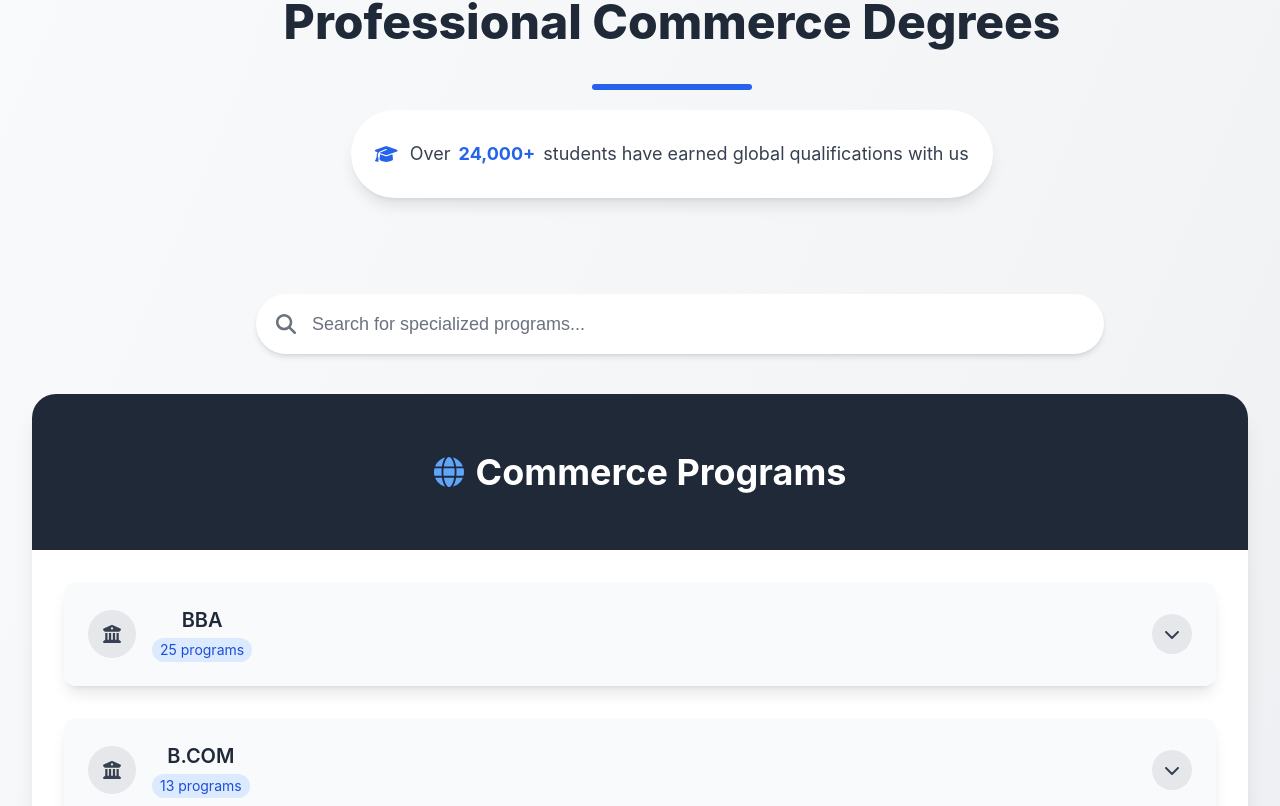
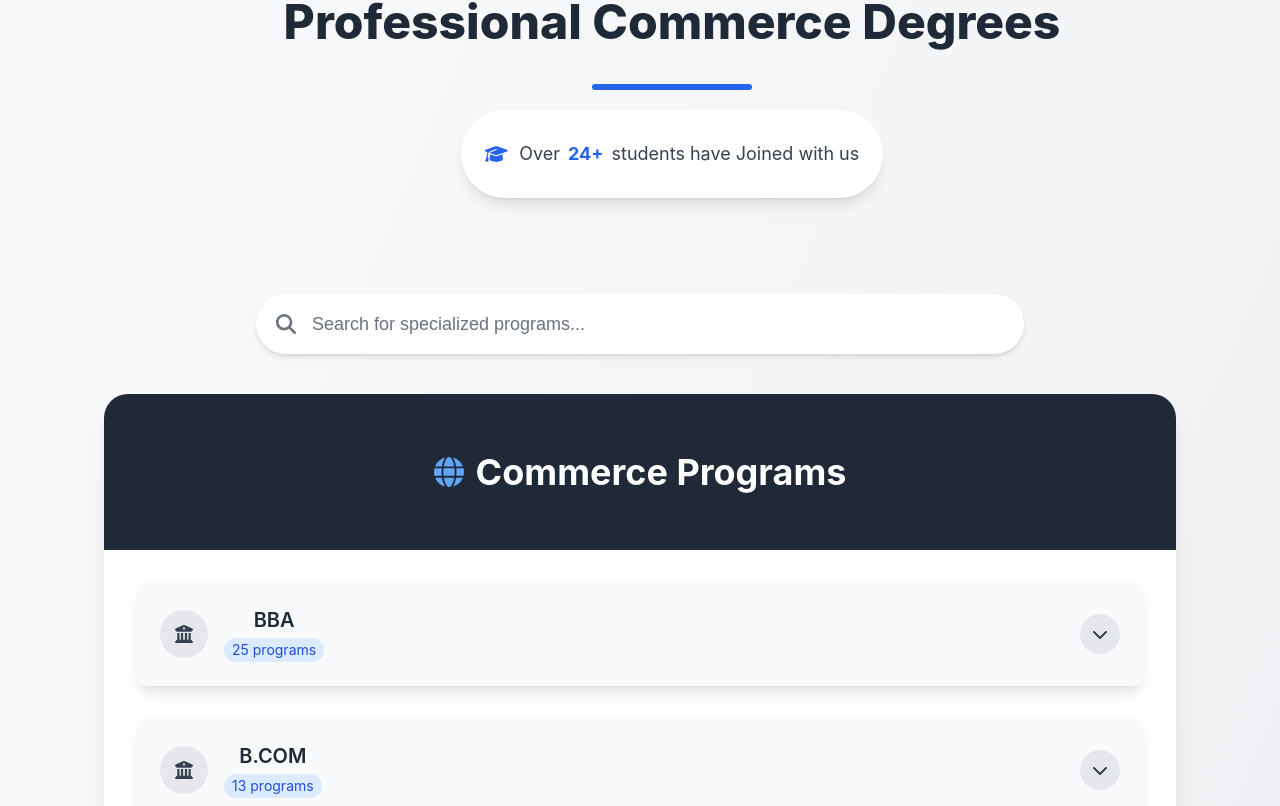
Before and after one commit to Adotzee/adotzee, a React (Vite) app: page /commerce in a window 1280 px wide. Shown: the part 114-920 px from the top of the page. Built offline with nearby package versions, Linux system fonts and the light colour scheme.

Commit message:
Add files via upload

```diff
--- a/src/pages/streams/Commerce.jsx
+++ b/src/pages/streams/Commerce.jsx
@@ -4,15 +4,14 @@ import { FontAwesomeIcon } from "@fortawesome/react-fontawesome";
 import {
   faChevronDown,
   faChevronUp,
-  faArrowRight,
   faBookOpen,
   faGraduationCap,
   faSearch,
   faStar,
   faUniversity,
-  faCertificate,
   faGlobe,
-  faTag
+  faArrowRight,
+  faXmark
 } from "@fortawesome/free-solid-svg-icons";
 import Navbar from "../../components/common/Navbar";
 import Counts from "../../components/Stat/Counts";
@@ -28,7 +27,6 @@ export default function Commerce() {
   const navigate = useNavigate();
   const { commerceCourses } = useCourse();
 
-  // Filter courses based on search term
   const filteredCourses = commerceCourses.map(courseCategory => ({
     ...courseCategory,
     addons: courseCategory.addons.filter(addon =>
@@ -67,11 +65,11 @@ export default function Commerce() {
               <div className="absolute -bottom-3 left-1/2 transform -translate-x-1/2 w-40 h-1.5 bg-blue-600 rounded-full"></div>
             </div>
 
-            <div className="bg-white shadow-lg rounded-full py-3 px-6 mb-12 transform hover:scale-105 transition-transform duration-300">
+            <div className="bg-white shadow-lg rounded-full md:py-3 px-6 mb-12 transform hover:scale-105 transition-transform duration-300">
               <p className="text-gray-700 text-center flex items-center text-base sm:text-lg">
                 <FontAwesomeIcon icon={faGraduationCap} className="mr-3 text-blue-600" />
-                Over <span className="text-blue-600 font-bold mx-2">24,000+</span>
-                students have earned global qualifications with us
+                Over <span className="text-blue-600 font-bold mx-2 ">24+</span>
+                students have Joined with us
               </p>
             </div>
           </div>
@@ -79,7 +77,7 @@ export default function Commerce() {
 
         {/* Search Bar */}
         <div className="max-w-3xl mx-auto px-4 sm:px-6 lg:px-8 mb-10">
-          <div className="relative">
+          <div className="relative flex justfy-between">
             <input
               type="text"
               placeholder="Search for specialized programs..."
@@ -94,9 +92,9 @@ export default function Commerce() {
             {searchTerm && (
               <button
                 onClick={() => setSearchTerm("")}
-                className="absolute right-5 top-1/2 transform -translate-y-1/2 text-gray-500 hover:text-gray-700"
+                className="absolute right-5 top-1/2 transform -translate-y-1/2 text-gray-600 bg-white "
               >
-                Clear
+                <FontAwesomeIcon icon={faXmark} />
               </button>
             )}
           </div>
@@ -104,7 +102,7 @@ export default function Commerce() {
 
         {/* Main Content Section */}
         <div className="max-w-7xl mx-auto px-4 sm:px-6 lg:px-8 mb-20">
-          <div className="bg-white rounded-3xl overflow-hidden border border-gray-200 shadow-xl">
+          <div className="mx-4 sm:mx-5 md:mx-18 bg-white rounded-3xl overflow-hidden border border-gray-200 shadow-xl">
             {/* Header */}
             <div className="bg-gray-800 py-7">
               <div className="flex items-center justify-center space-x-3">
@@ -194,7 +192,7 @@ export default function Commerce() {
                                 >
                                   {/* Card Header */}
                                   <div className="bg-gray-800 p-4">
-                                    <div className="flex items-center justify-between">
+                                    <div className="flex items-center group cursor-pointer justify-between">
                                       <div className="flex items-center">
                                       <div className="bg-blue-500 w-10 h-10 rounded-full flex items-center justify-center mr-3 shrink-0">
                                         <FontAwesomeIcon icon={faBookOpen} className="text-white" />
@@ -203,9 +201,10 @@ export default function Commerce() {
                                         {addon.name}
                                       </h3>
                                       </div>
-                                      <div className="bg-blue-700/40 text-white px-3 py-1 rounded-full text-sm flex items-center gap-1 group-hover:bg-blue-700/70 transition-colors duration-300">
+                                      <div className="bg-blue-400/40 text-white px-3  py-1 rounded-full text-sm flex items-center gap-1 group-hover:bg-blue-700/70 transition-colors duration-300">
                                 View Colleges
-                                <faArrowRight
+                                <FontAwesomeIcon
+                                icon={faArrowRight}
                                   size={14}
                                   className="group-hover:translate-x-1 transition-transform duration-300"
                                 />
```
